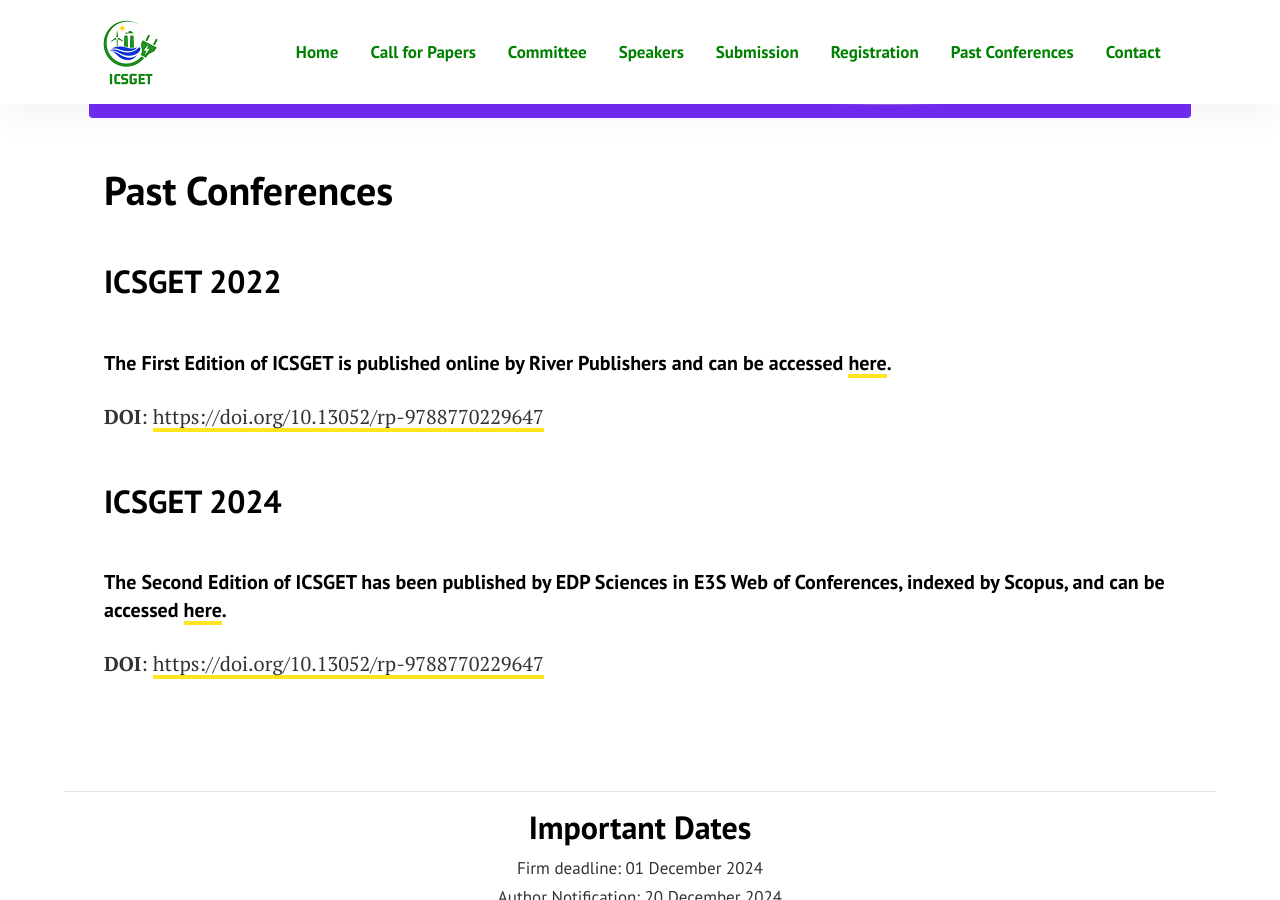
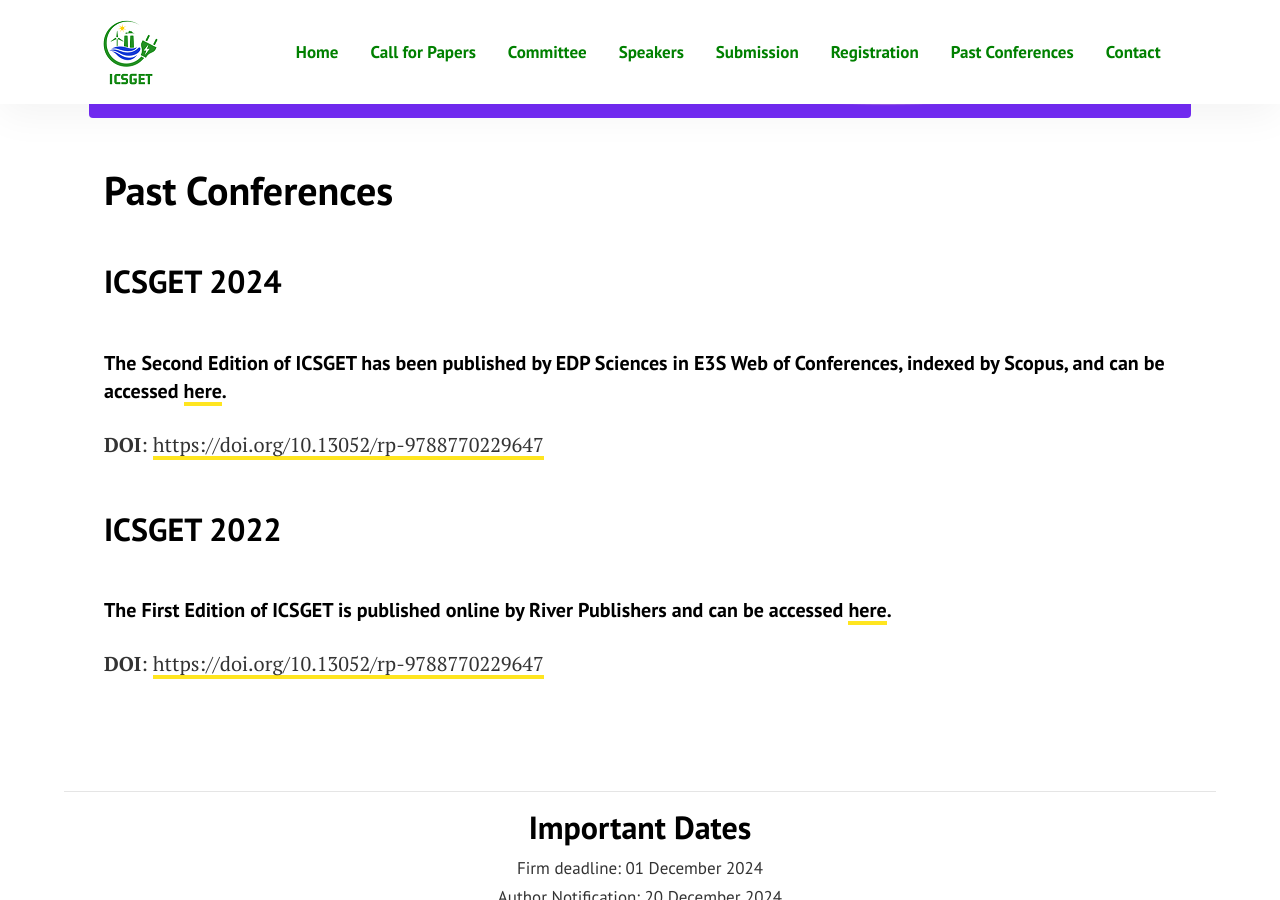
Before and after one commit to sravivarmanvce/temp, a Jekyll site: the page built from pages/pastconferences.md, in a window 1280 px wide and 900 px high, scrolled down 355 px. Built offline with Jekyll 4.4.1, drawn with Linux system fonts in a browser that asks for light colours.

```diff
--- a/pages/pastconferences.md
+++ b/pages/pastconferences.md
@@ -5,14 +5,15 @@
 image: assets/images/banner-alt.png
 ---
 
+## ICSGET 2024
+
+##### The Second Edition of ICSGET has been published by EDP Sciences in E3S Web of Conferences, indexed by **Scopus**, and can be accessed [here](https://www.e3s-conferences.org/articles/e3sconf/abs/2024/77/contents/contents.html).
+
+**DOI**: [https://doi.org/10.13052/rp-9788770229647](https://doi.org/10.13052/rp-9788770229647)
+
+
 ## ICSGET 2022
 
 ##### The First Edition of ICSGET is published online by River Publishers and can be accessed [here](https://www.riverpublishers.com/research_details.php?book_id=1042).
 
 **DOI**: [https://doi.org/10.13052/rp-9788770229647](https://doi.org/10.13052/rp-9788770229647)
-
-## ICSGET 2024
-
-##### The Second Edition of ICSGET has been published by EDP Sciences in E3S Web of Conferences, indexed by **Scopus**, and can be accessed [here](https://www.e3s-conferences.org/articles/e3sconf/abs/2024/77/contents/contents.html).
-
-**DOI**: [https://doi.org/10.13052/rp-9788770229647](https://doi.org/10.13052/rp-9788770229647)
```
Also changed, not shown: pages/submission.md (+1 -1 lines).
